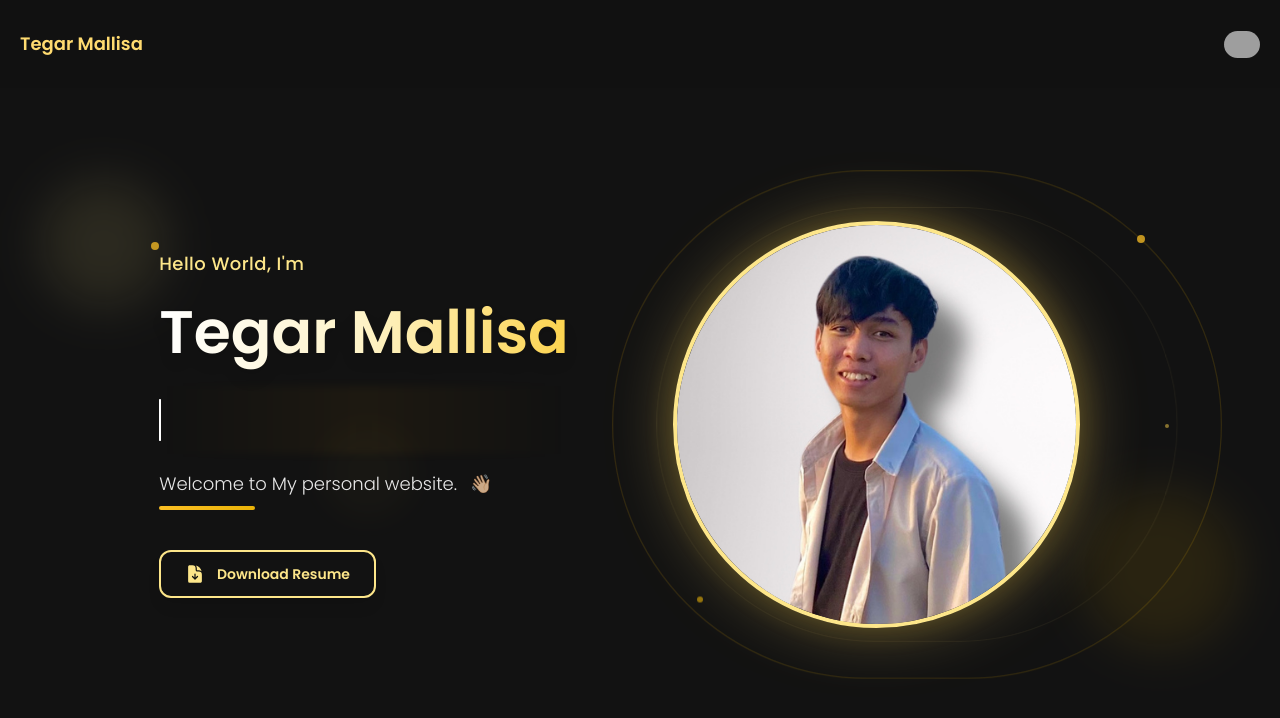
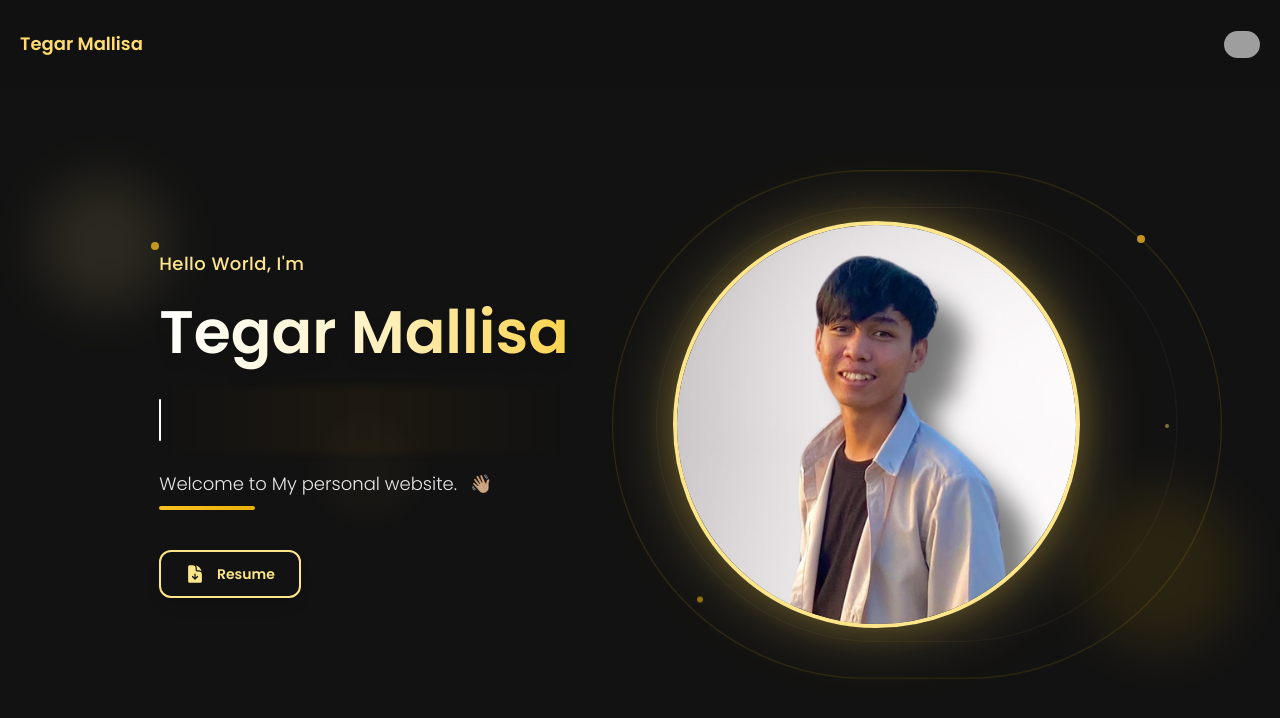
Before and after one commit to TegarMallisa/my-personal-website, a Vue app: page / in a window 1280 px wide. Shown: the top 718 px of the page. Built offline with nearby package versions, Linux system fonts and the light colour scheme; grey boxes are pictures that could not be loaded.

Commit message:
Update fitur resume

```diff
--- a/src/views/HomeView.vue
+++ b/src/views/HomeView.vue
@@ -64,7 +64,7 @@
           </svg>
 
           <!-- Button text -->
-          <span class="relative z-10">Download Resume</span>
+          <span class="relative z-10">Resume</span>
 
           <!-- Shine effect -->
           <div class="absolute inset-0 rounded-xl opacity-0 group-hover:opacity-100 transition-opacity duration-300">
@@ -111,8 +111,7 @@ export default {
       txt: '',
       loopNum: 0,
       isDeleting: false,
-      // Ganti URL ini dengan link Google Drive Anda yang berisi file PDF resume
-      resumeUrl: 'https://drive.google.com/file/d/YOUR_FILE_ID/view?usp=sharing'
+      resumeUrl: 'https://drive.google.com/file/d/1FD_VKrWNrDO8VNg0WYJnu2byPeD7L_-o/view?usp=sharing'
     };
   },
   mounted() {
```
